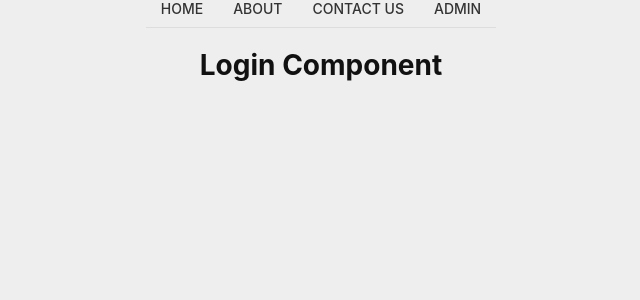
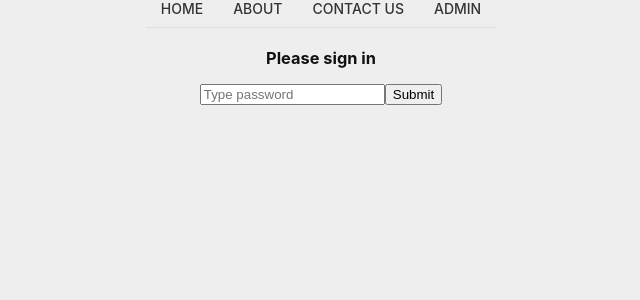
Before and after one commit to Asuforce/react-sandbox, a React (Create React App) app in the folder basic-app-with-react-router/: page /login in a window 1280 px wide. Shown: the top 300 px of the page, without its empty margins (319-959 px from the left). Built offline with nearby package versions, Linux system fonts and the light colour scheme.

Commit message:
Create login

```diff
--- a/basic-app-with-react-router/src/Admin.tsx
+++ b/basic-app-with-react-router/src/Admin.tsx
@@ -1,7 +1,7 @@
 import * as React from 'react';
 import { Redirect } from 'react-router-dom';
 
-const AppState = {
+export const AppState = {
   loggedIn: false,
   login() {
     this.loggedIn = true;
@@ -11,7 +11,30 @@ const AppState = {
   },
 };
 
-const Admin = () =>
-  AppState.loggedIn ? <h1>Admin Component</h1> : <Redirect to="/login" />;
+interface AdminProps {
+  history: any;
+}
+
+class Admin extends React.Component<AdminProps, {}> {
+  constructor(props: any) {
+    super(props);
+  }
+
+  logout = () => {
+    AppState.logout();
+    this.props.history.replace('/login');
+  };
+
+  render() {
+    return AppState.loggedIn ? (
+      <div>
+        <h1>Admin Component</h1>
+        <button onClick={this.logout}>Logout</button>
+      </div>
+    ) : (
+      <Redirect to="/login" />
+    );
+  }
+}
 
 export default Admin;
--- a/basic-app-with-react-router/src/App.tsx
+++ b/basic-app-with-react-router/src/App.tsx
@@ -1,5 +1,6 @@
 import Admin from 'Admin';
 import Contact from 'Contact';
+import Login from 'Login';
 import NavLinks from 'NavLinks';
 import * as React from 'react';
 import { BrowserRouter, Route, Switch } from 'react-router-dom';
@@ -12,7 +13,6 @@ class App extends React.Component {
   public render() {
     const Home = () => <h1>Home Component</h1>;
     const About = () => <h1>About Component</h1>;
-    const Login = () => <h1>Login Component</h1>;
 
     return (
       <BrowserRouter>
--- /dev/null
+++ b/basic-app-with-react-router/src/Login.tsx
@@ -0,0 +1,55 @@
+import { AppState } from 'Admin';
+import * as React from 'react';
+
+interface LoginProps {
+  history: any;
+}
+
+interface LoginStates {
+  password: string;
+}
+
+class Login extends React.Component<LoginProps, LoginStates> {
+  constructor(props: any) {
+    super(props);
+
+    this.state = {
+      password: '',
+    };
+  }
+
+  savePassword = (e: any) => {
+    this.setState({
+      password: e.target.value,
+    });
+  };
+
+  handleFormSubmit = (e: any) => {
+    e.preventDefault();
+
+    if (this.state.password === 'password') {
+      AppState.login();
+      this.props.history.replace('/admin');
+    } else {
+      alert('Password is wrong');
+    }
+  };
+
+  render() {
+    return (
+      <form onSubmit={this.handleFormSubmit}>
+        <h3>Please sign in</h3>
+        <input
+          type="password"
+          placeholder="Type password"
+          value={this.state.password}
+          onChange={this.savePassword}
+        />
+
+        <button type="submit">Submit</button>
+      </form>
+    );
+  }
+}
+
+export default Login;
```
